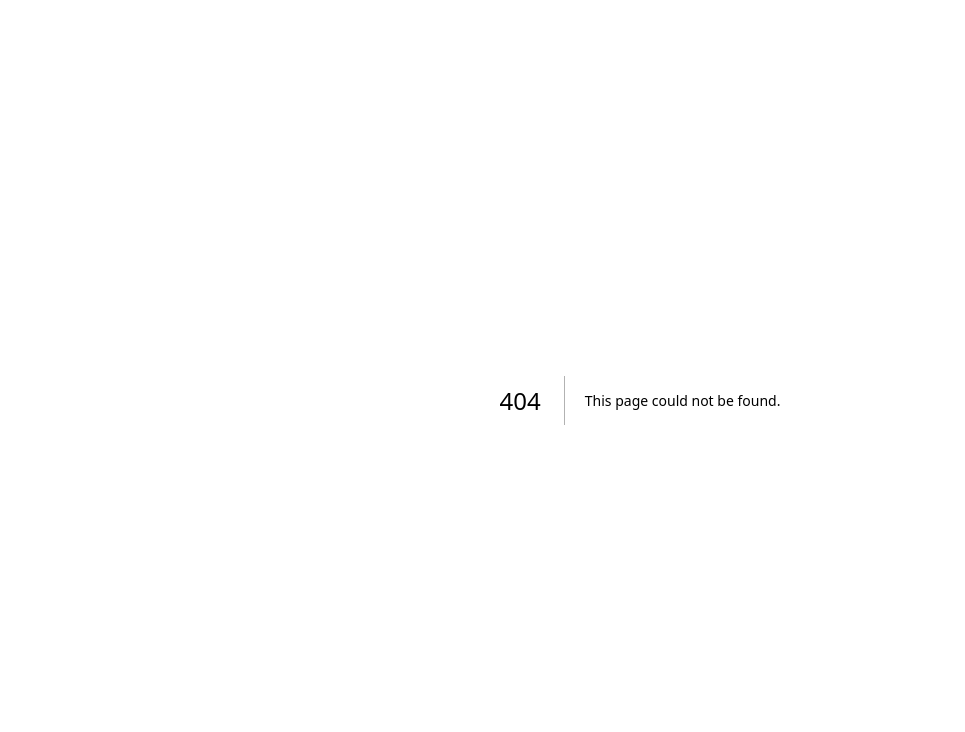
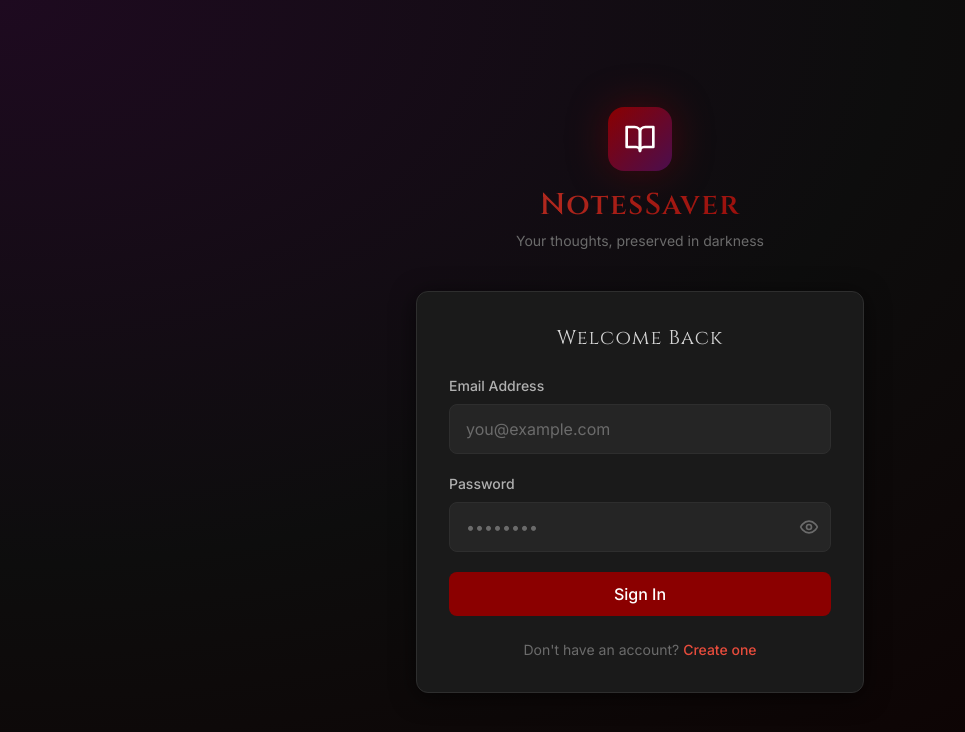
Before and after one commit to mias233/notessaver, a Next.js app: page /login in a window 1280 px wide. Before the commit this address had no page. Shown: the top 732 px of the page, without its empty margins (0-965 px from the left). Built offline with nearby package versions, Linux system fonts and the light colour scheme.

Commit message:
Create page.tsx

```diff
--- /dev/null
+++ b/app/login/page.tsx
@@ -0,0 +1,66 @@
+'use client'
+
+import { useState } from 'react'
+import { useRouter } from 'next/navigation'
+import Link from 'next/link'
+import { createClient } from '@/lib/supabase/client'
+import { BookOpen, Eye, EyeOff, Loader2 } from 'lucide-react'
+
+export default function LoginPage() {
+  const router = useRouter()
+  const [email, setEmail] = useState('')
+  const [password, setPassword] = useState('')
+  const [showPassword, setShowPassword] = useState(false)
+  const [loading, setLoading] = useState(false)
+  const [error, setError] = useState(null)
+
+  const handleLogin = async (e) => {
+    e.preventDefault()
+    setLoading(true)
+    setError(null)
+    const supabase = createClient()
+    const { error } = await supabase.auth.signInWithPassword({ email, password })
+    if (error) { setError(error.message); setLoading(false) }
+    else { router.push('/dashboard'); router.refresh() }
+  }
+
+  return (
+    <div className="min-h-screen flex items-center justify-center px-4 py-16">
+      <div className="w-full max-w-md animate-scale-in">
+        <div className="text-center mb-10">
+          <div className="inline-flex items-center justify-center w-16 h-16 rounded-2xl bg-crimson-gradient shadow-crimson-lg mb-4">
+            <BookOpen className="w-8 h-8 text-white" />
+          </div>
+          <h1 className="gothic-title text-3xl font-semibold text-gradient-crimson mb-2">NotesSaver</h1>
+          <p className="text-ash-dark text-sm">Your thoughts, preserved in darkness</p>
+        </div>
+        <div className="card p-8">
+          <h2 className="gothic-title text-xl text-ash-light mb-6 text-center">Welcome Back</h2>
+          {error && <div className="mb-5 p-3 rounded-lg border border-crimson/40 bg-crimson/10 text-crimson-glow text-sm">{error}</div>}
+          <form onSubmit={handleLogin} className="space-y-5">
+            <div>
+              <label htmlFor="email" className="block text-ash text-sm mb-2 font-medium">Email Address</label>
+              <input id="email" type="email" value={email} onChange={(e) => setEmail(e.target.value)} placeholder="you@example.com" required className="input-field" />
+            </div>
+            <div>
+              <label htmlFor="password" className="block text-ash text-sm mb-2 font-medium">Password</label>
+              <div className="relative">
+                <input id="password" type={showPassword ? 'text' : 'password'} value={password} onChange={(e) => setPassword(e.target.value)} placeholder="••••••••" required className="input-field pr-12" />
+                <button type="button" onClick={() => setShowPassword(!showPassword)} className="absolute right-3 top-1/2 -translate-y-1/2 text-ash-dark hover:text-ash transition-colors">
+                  {showPassword ? <EyeOff className="w-5 h-5" /> : <Eye className="w-5 h-5" />}
+                </button>
+              </div>
+            </div>
+            <button type="submit" disabled={loading} className="btn-primary w-full flex items-center justify-center gap-2 mt-2">
+              {loading ? <><Loader2 className="w-4 h-4 animate-spin" />Signing in...</> : 'Sign In'}
+            </button>
+          </form>
+          <p className="text-center text-ash-dark text-sm mt-6">
+            Don't have an account?{' '}
+            <Link href="/signup" className="text-crimson-glow hover:text-white transition-colors font-medium">Create one</Link>
+          </p>
+        </div>
+      </div>
+    </div>
+  )
+}
```
